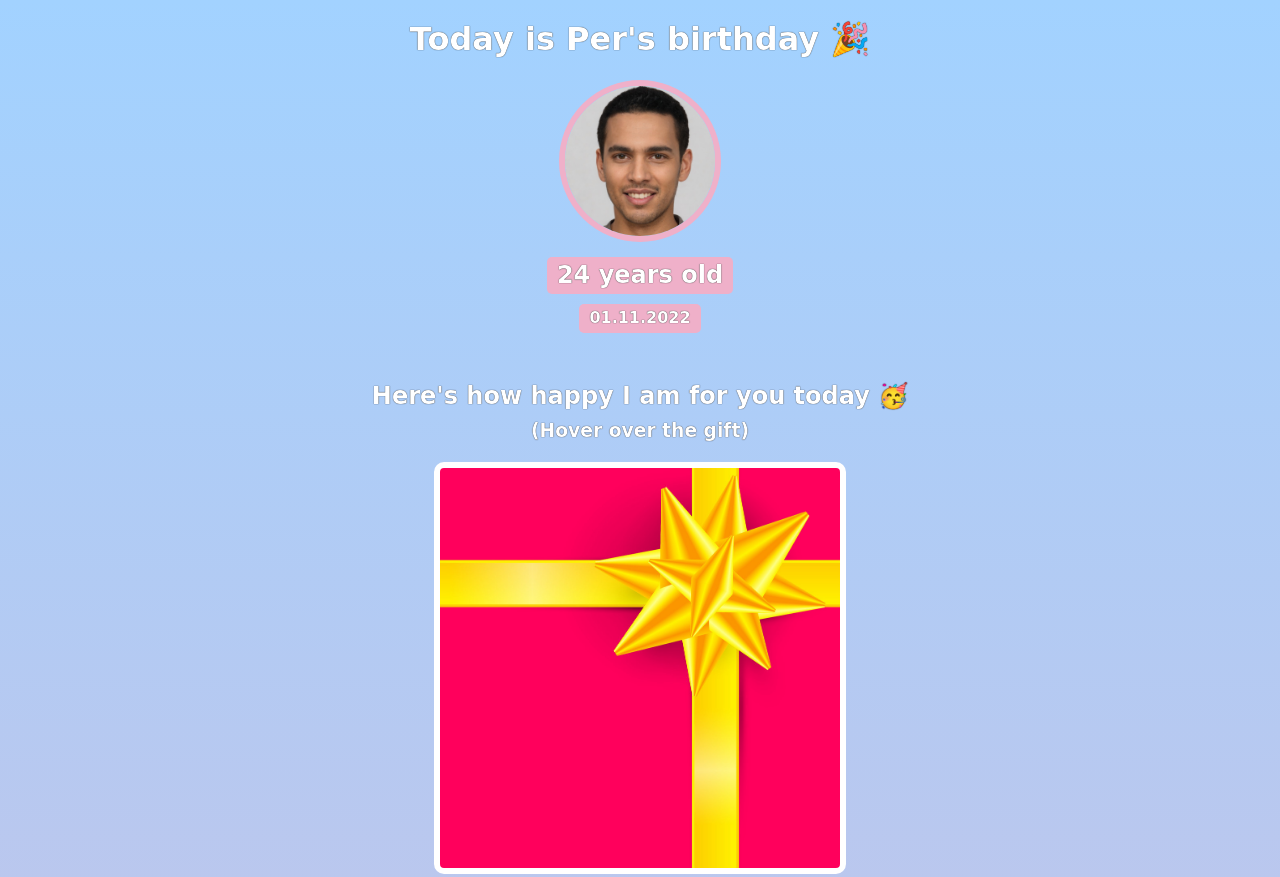
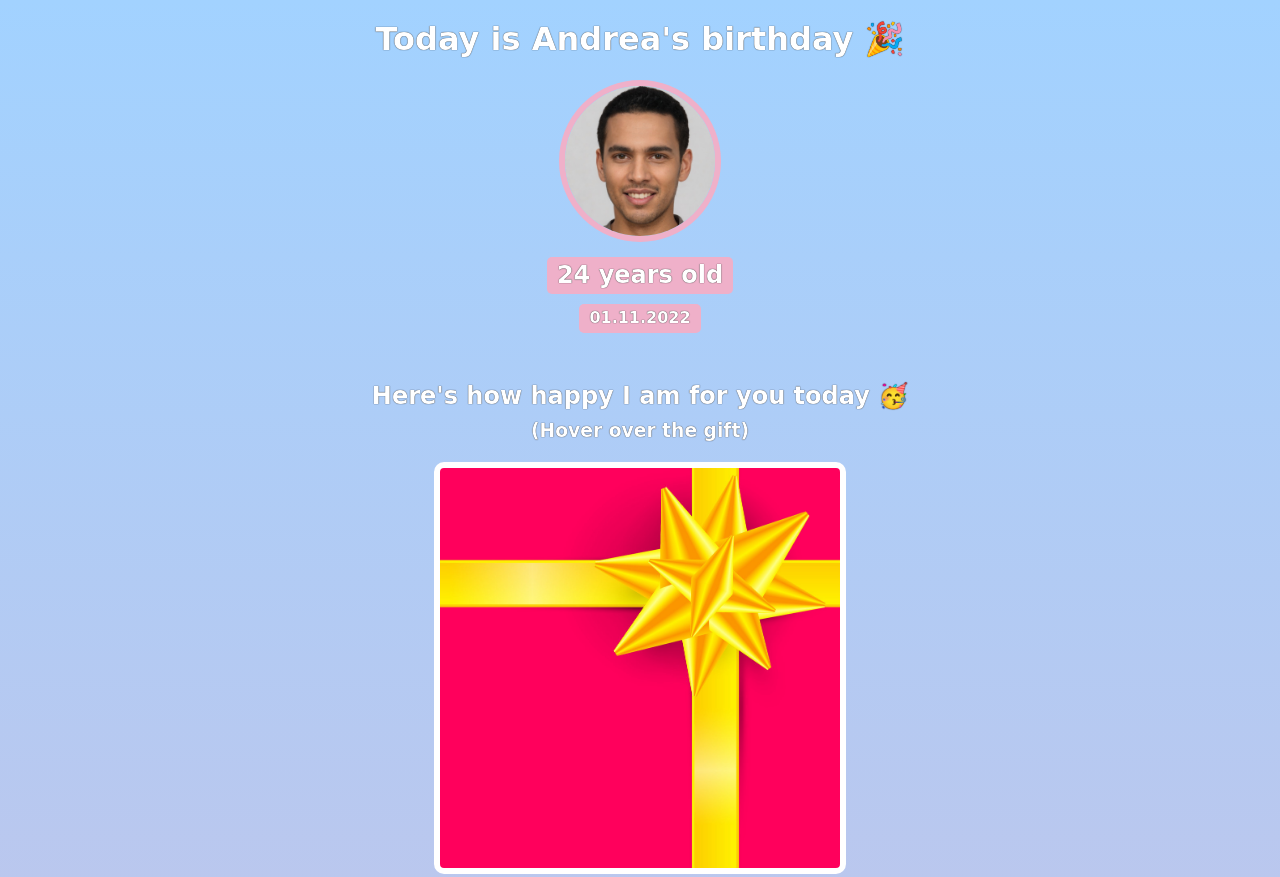
Before and after one commit to SergeyKappa/birthday_card, a website built with Vite: page index.html in a window 1280 px wide. Shown: the top 877 px of the page. Built offline with nearby package versions, Linux system fonts and the light colour scheme; a web font is replaced by a local one.

Commit message:
Change the name to Andreas

```diff
--- a/index.html
+++ b/index.html
@@ -7,7 +7,7 @@
     </head>
     <body>
         <div id="header">
-            <h1>Today is Per's birthday 🎉</h1>
+            <h1>Today is Andrea's birthday 🎉</h1>
             <img id="bff-img" src="images/nick.jpg">
             <h2 id="bday-age">24 years old</h2>
             <h4 id="bday-date">01.11.2022</h4>
```
